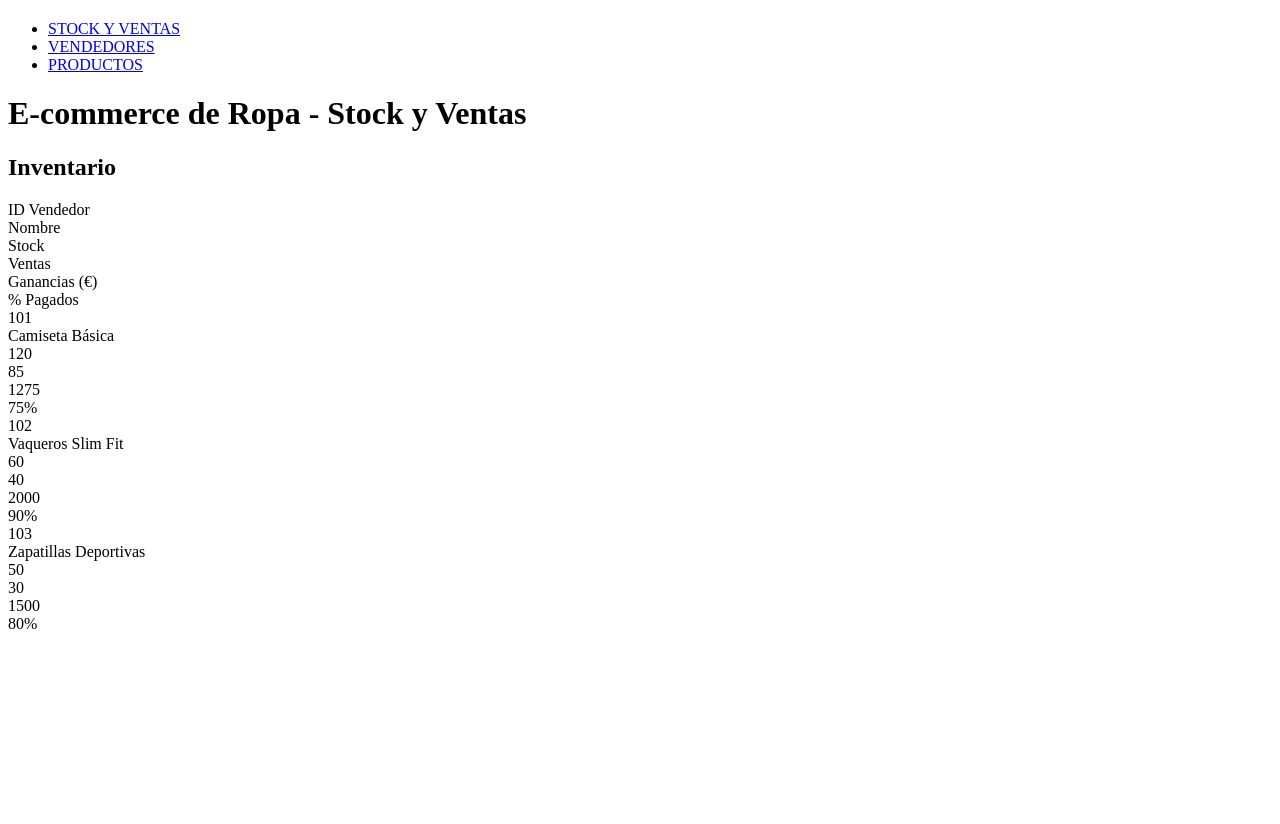
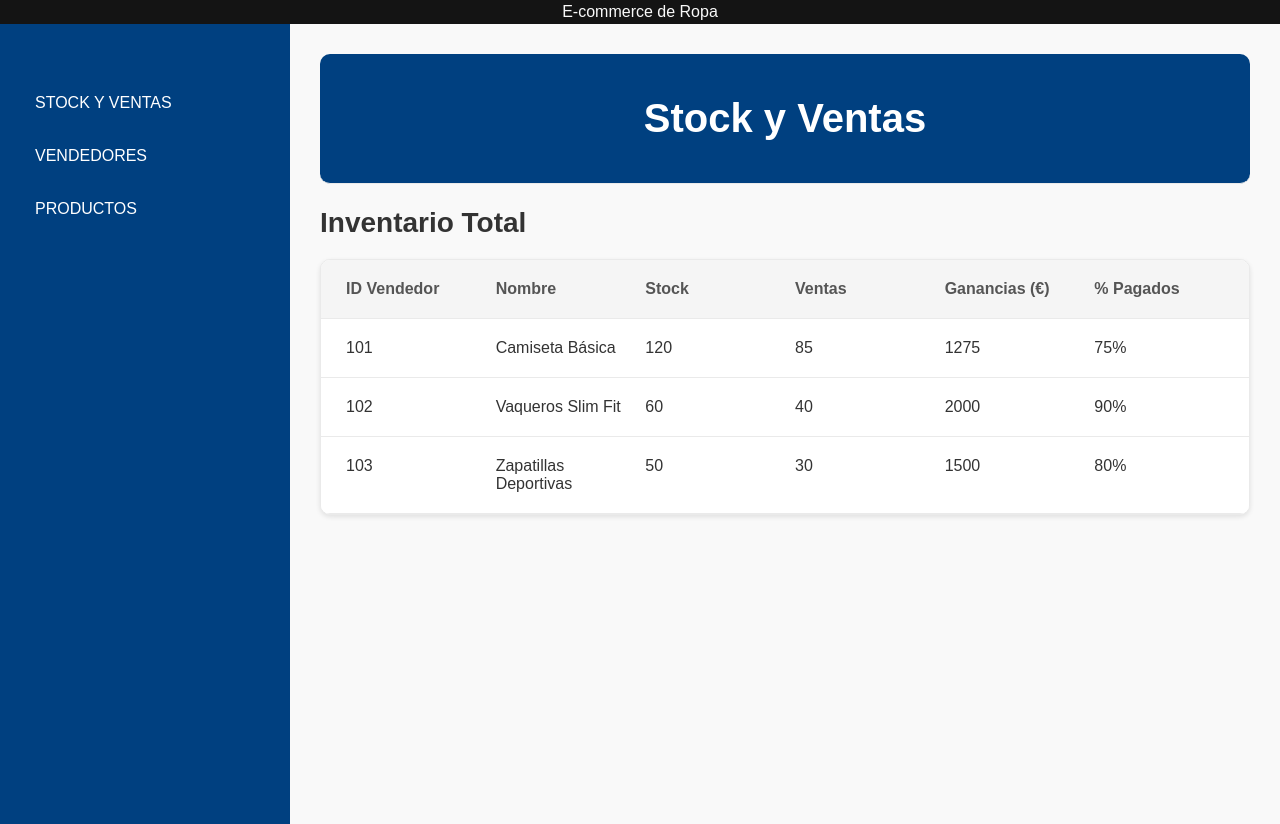
Before and after one commit to BatlloseraDev/Proyecto_EcommerceRopa, a plain HTML site: page Interfaz-Admin.html in a window 1280 px wide. Before the commit the page ends 800 px from the top, so only its background shows below. Drawn offline with Linux system fonts and the light colour scheme.

Commit message:
finalizar el banner de la tienda
Simplemente he arreglado la unificacion del css en el html al ser cambiado al proyecto y he añadido el banner en negro arriba

```diff
--- a/Interfaz-Admin.html
+++ b/Interfaz-Admin.html
@@ -4,9 +4,15 @@
     <meta charset="UTF-8">
     <meta name="viewport" content="width=device-width, initial-scale=1.0">
     <title>Tienda de Ropa</title>
-    <link href="Styles.css" rel="stylesheet">
+    <link href="./styles/StylesAdmin.css" rel="stylesheet">
 </head>
 <body>
+
+    <div class="headerInfo">
+        E-commerce de Ropa
+    </div>
+
+
     <div class="dashboard">
 
         <nav class="sidebar">
@@ -21,11 +27,11 @@
         <main class="content">
 
             <header class="banner">
-                <h1>E-commerce de Ropa - Stock y Ventas</h1>
+                <h1> Stock y Ventas</h1>
             </header>
 
             <section id="inventario">
-                <h2>Inventario</h2>
+                <h2>Inventario Total</h2>
                 <div class="data-container">
                     <div class="data-header">
                         <div class="data-column">ID Vendedor</div>
--- a/styles/Styles-Admin.css
+++ b/styles/StylesAdmin.css
@@ -61,6 +61,7 @@ body {
     font-size: 20px;
     font-weight: bold;
     border-bottom: 1px solid #eaeaea;
+    border-radius: 10px;
 }
 
 .content {
@@ -109,3 +110,10 @@ h2 {
     text-align: left;
     word-wrap: break-word;
 }
+
+.headerInfo{
+    text-align: center;
+    color: #f9f9f9;
+    background-color: #141414;
+    padding: 0.25%;
+}
```
